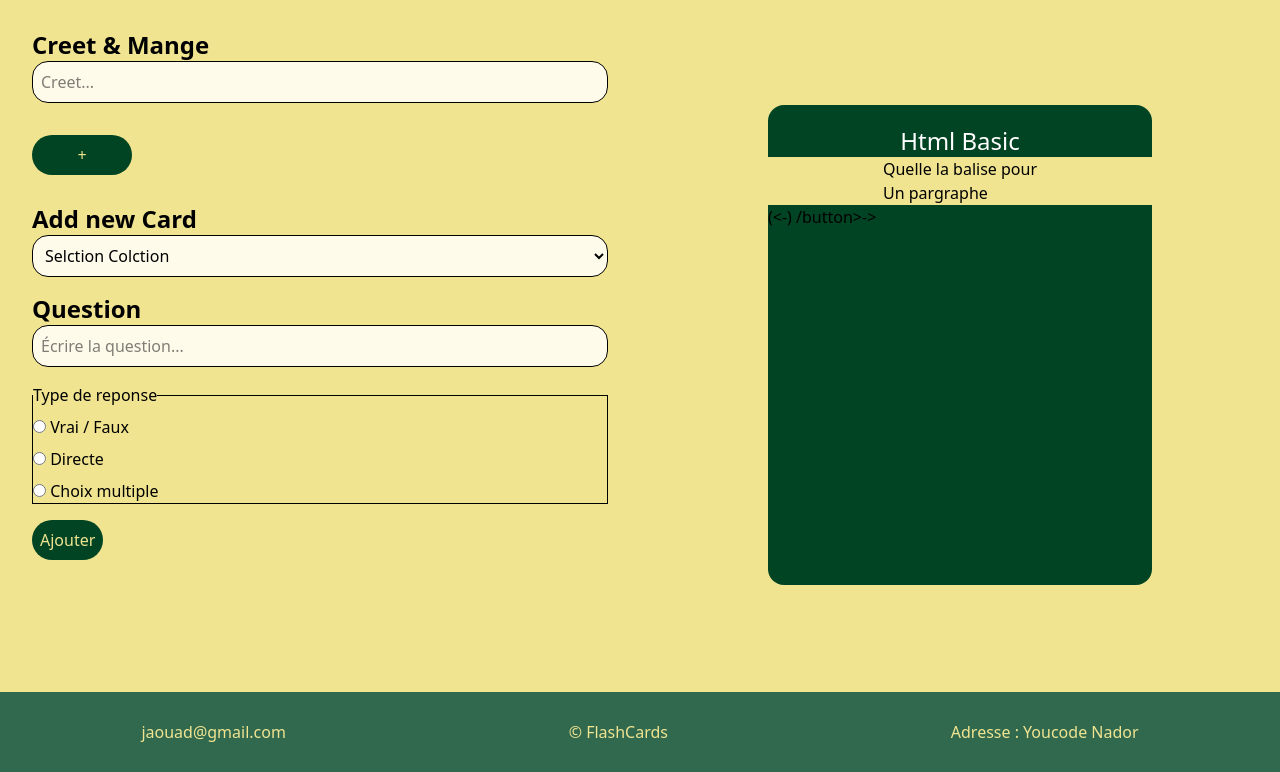
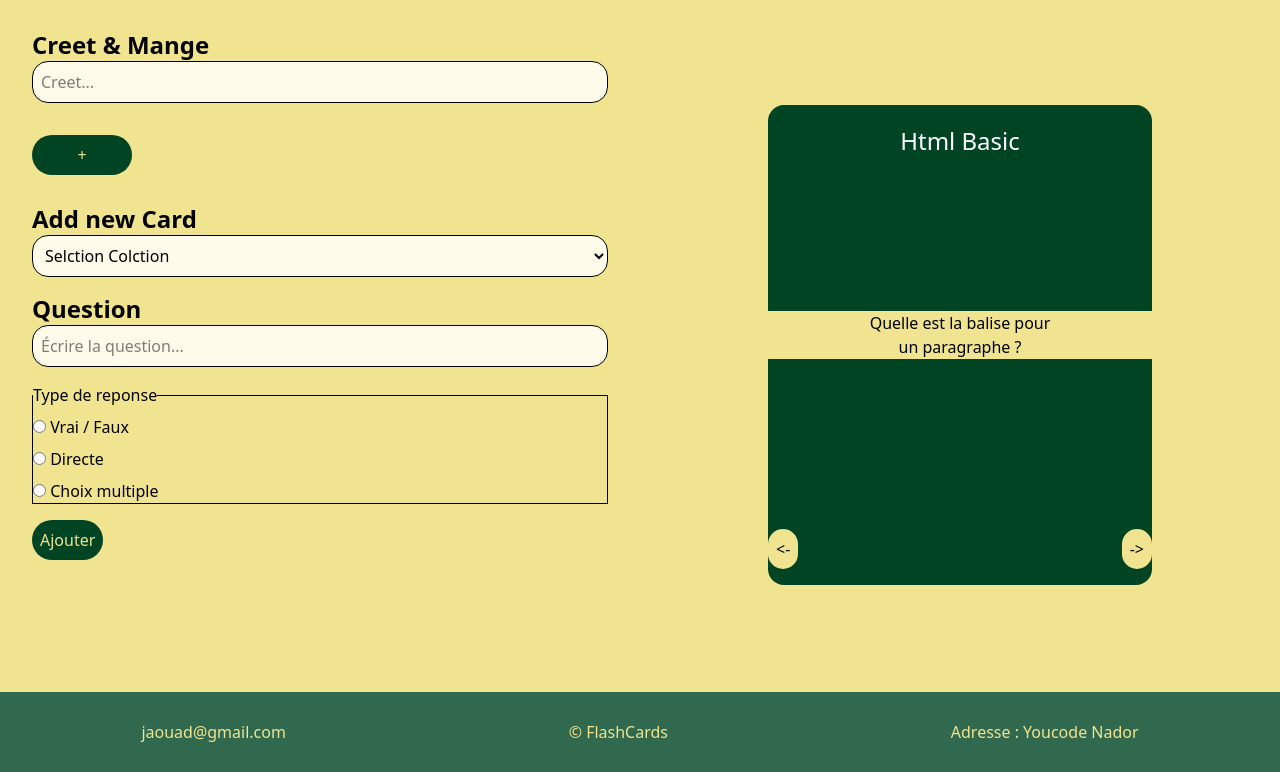
Before and after one commit to AjartiJaouad/Cards, a website: page FlashCards.html in a window 1280 px wide. Shown: the part 83-855 px from the top of the page. Drawn offline with Linux system fonts and the light colour scheme.

Commit message:
la amoration de l'aperçu des cartes et des boutons de navigation

```diff
--- a/FlashCards.html
+++ b/FlashCards.html
@@ -25,9 +25,9 @@
             <div class="gap-7 ">
                 <h1 class="text-2xl font-semibold mb-3">Creet & Mange </h1>
 
-                <input class="bg-amber-50 rounded-2xl p-2 w-full mb-4  border" type="text"
-                    placeholder="Creet...">
-                <button class="bg-[#004424] rounded-3xl w-[100px] mt-4 p-2  "><span class="text-[#F0E491]">+</span></button>
+                <input class="bg-amber-50 rounded-2xl p-2 w-full mb-4  border" type="text" placeholder="Creet...">
+                <button class="bg-[#004424] rounded-3xl w-[100px] mt-4 p-2  "><span
+                        class="text-[#F0E491]">+</span></button>
             </div>
             <div class="gap-7">
                 <h1 class="text-2xl font-semibold mb-3">Add new Card </h1>
@@ -69,21 +69,27 @@
 
             </div>
         </div>
-        <div class="flex w-1/2 justify-center">
-            <section class=" bg-[#004424] h-[60vh] w-[60%] rounded-2xl flex flex-col ">
+        <div class="flex w-[50%] justify-center">
+            <section class="bg-[#004424] h-[60vh] w-[60%] rounded-2xl flex flex-col justify-between">
+
                 <div>
-                    <h1 class="text-white text-2xl flex justify-center mt-5 ">Html Basic</h1>
+                    <h1 class="text-white text-2xl flex justify-center mt-5">Html Basic</h1>
                 </div>
-                <div class=" flex justify-center items-center bg-[#F0E491]">
-                    <p>Quelle la balise pour <br>Un pargraphe </p>
+
+                <div class="flex justify-center items-center flex-1 p-[100px] bg-[#F0E491] rounded-xl">
+                    <p class="text-center">Quelle est la balise pour <br>un paragraphe ?</p>
                 </div>
-                <div>
-                    <button>(<-) /button>
-                            <button>-></button>
+                <div class="flex justify-between px-6 mb-4">
+                       <button class="bg-[#F0E491] rounded-3xl w-[25%] mt-4 p-2 ">
+                    <span class="text-[#004424] font-medium"><-</span>
+                </button>
+                       <button class="bg-[#F0E491] rounded-3xl w-[25%] mt-4 p-2 ">
+                    <span class="text-[#004424] font-medium">-></span>
+                </button>
                 </div>
             </section>
+        </div>
 
-        </div>
     </section>
 
     <footer class="bg-[#31694E] h-[10vh] flex items-center">
```
Also changed, not shown: V-f.html (added).
